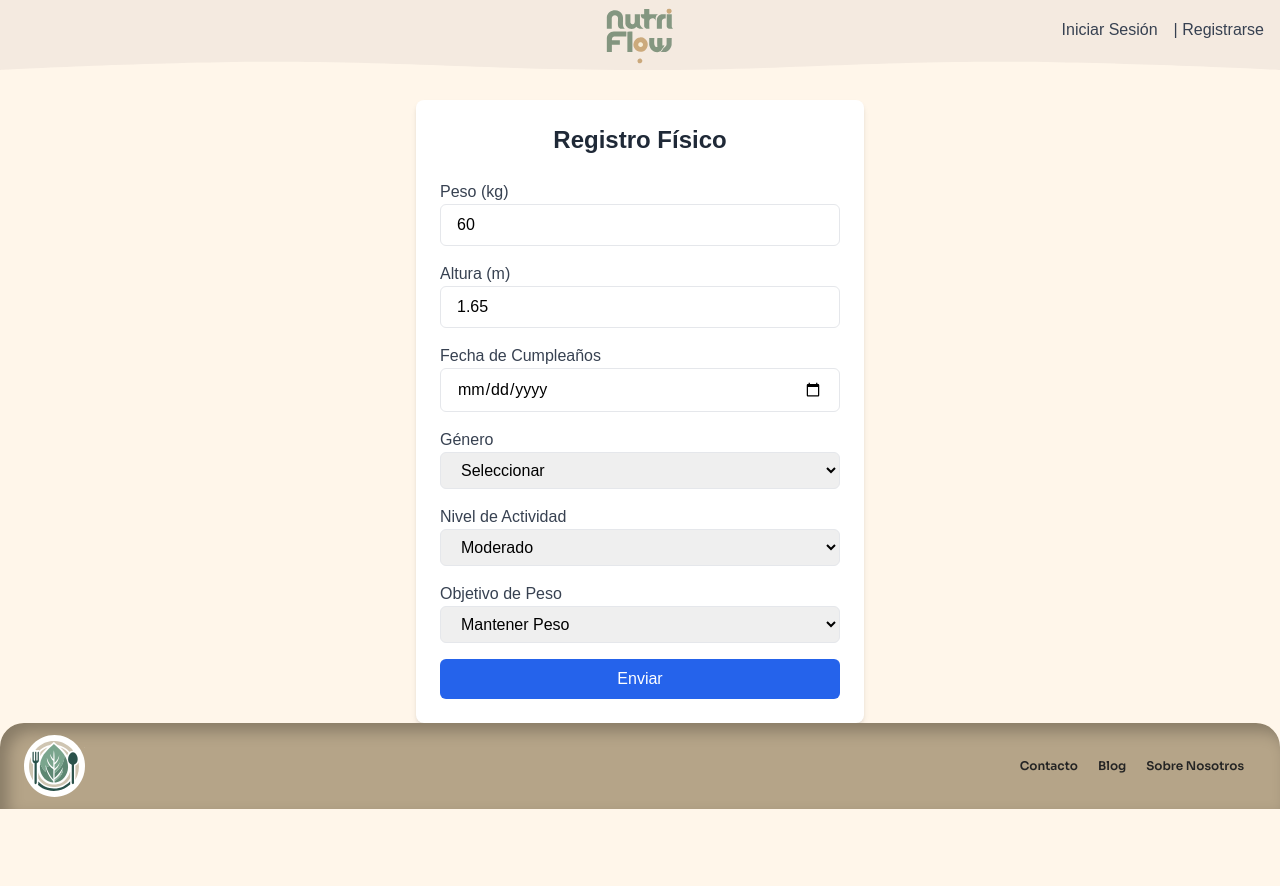
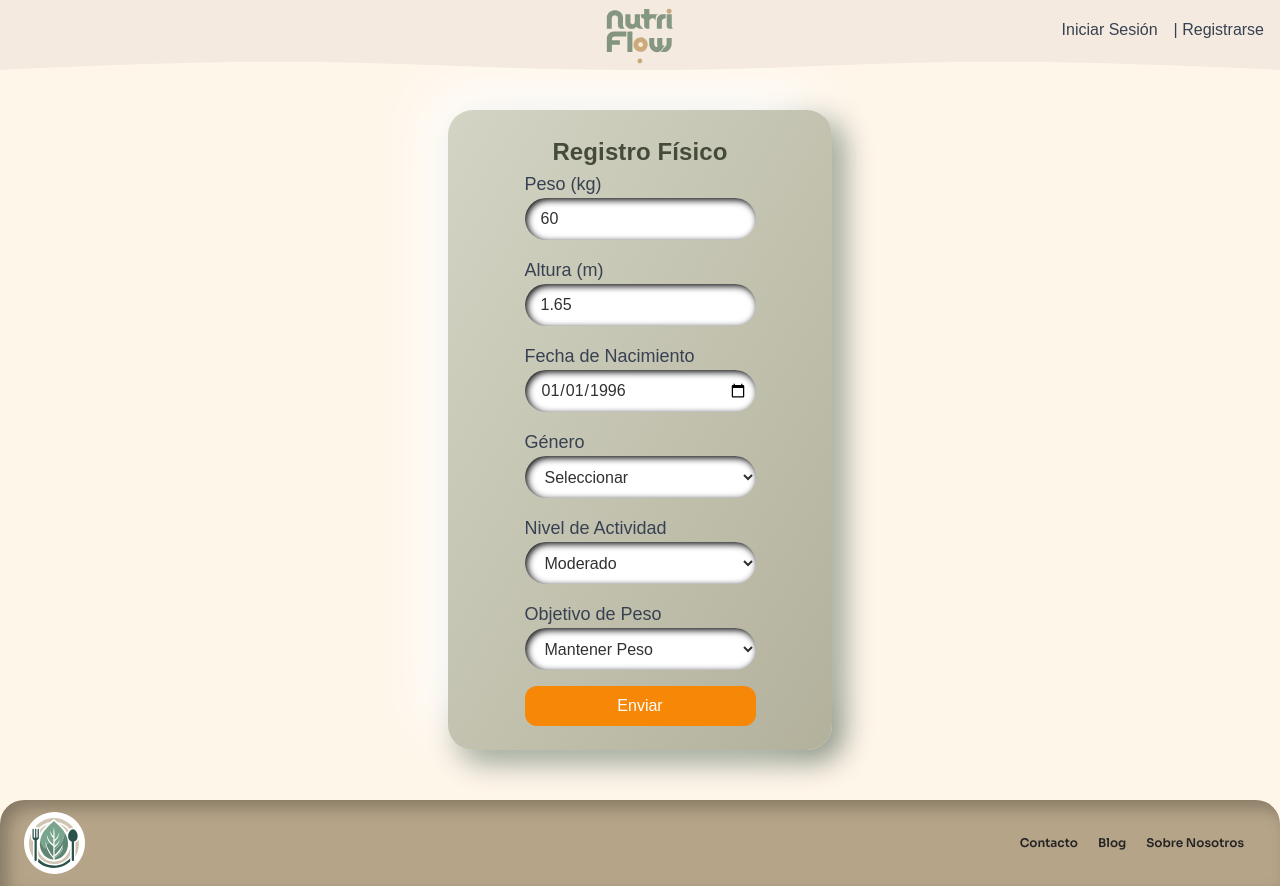
Before and after one commit to nutriflowhenry/nutri-flow-frontend, a Next.js app: page /physical-form in a window 1280 px wide. Before the commit the page ends 809 px from the top, so only its background shows below. Built offline with nearby package versions, Linux system fonts and the light colour scheme; no server answers.

Commit message:
estilo del registro fisico

```diff
--- a/src/views/PhysicalFormView.tsx
+++ b/src/views/PhysicalFormView.tsx
@@ -26,7 +26,7 @@ const PhysicalFormView = () => {
         initialValues: {
             weight: 60,
             height: 1.65,
-            birthdate: '',
+            birthdate: '1996-01-01',
             gender: '',
             activityLevel: 'moderate',
             weightGoal: 'maintain',
@@ -85,19 +85,21 @@ const PhysicalFormView = () => {
     });
 
     return (
-        <div className="max-w-md mx-auto mt-10 p-6 bg-white rounded-lg shadow-md text-black">
-            <h2 className="text-2xl font-semibold text-center text-gray-800 mb-6">Registro Físico</h2>
+        <div className="flex flex-col min-h-[calc(80vh-20px)] md:min-h-[calc(100vh-60px)] justify-center">
+            <div className="flex justify-center items-center mt-6 mb-6">
+                <div className="w-full md:max-w-sm max-w-[350px] bg-gradient-to-br from-[#D3D4C4] to-[#B3B19C] p-6 rounded-[25px] shadow-[-20px_-20px_60px_#FFFFFF,10px_10px_30px_#778474] relative flex flex-col items-center">
+                    <h2 className="text-[24px] font-semibold text-center text-[#444B3B] tracking-[0.005em]">Registro Físico</h2>
                     <form onSubmit={formik.handleSubmit} className="space-y-4">
                         {/* Campo: Peso */}
                         <div>
-                    <label className="block text-gray-700 font-medium">Peso (kg)</label>
+                            <label className="block text-lg font-medium text-gray-700">Peso (kg)</label>
                             <input
                                 type="number"
                                 name="weight"
                                 value={formik.values.weight}
                                 onChange={formik.handleChange}
                                 onBlur={formik.handleBlur}
-                        className="w-full px-4 py-2 border rounded-md focus:outline-none focus:ring-2 focus:ring-blue-500"
+                                className="w-full h-[42px] bg-white shadow-[inset_2px_2px_7px_#000000] rounded-[25px] p-2 pl-4 text-[#313131] focus:outline-none"
                             />
                             {formik.touched.weight && formik.errors.weight && (
                                 <p className="text-red-500 text-sm mt-1">{formik.errors.weight}</p>
@@ -106,7 +108,7 @@ const PhysicalFormView = () => {
 
                         {/* Campo: Altura */}
                         <div>
-                    <label className="block text-gray-700 font-medium">Altura (m)</label>
+                            <label className="block text-lg font-medium text-gray-700">Altura (m)</label>
                             <input
                                 type="number"
                                 name="height"
@@ -114,7 +116,7 @@ const PhysicalFormView = () => {
                                 step="0.01"
                                 onChange={formik.handleChange}
                                 onBlur={formik.handleBlur}
-                        className="w-full px-4 py-2 border rounded-md focus:outline-none focus:ring-2 focus:ring-blue-500"
+                                className="w-full h-[42px] bg-white shadow-[inset_2px_2px_7px_#000000] rounded-[25px] p-2 pl-4 text-[#313131] focus:outline-none"
                             />
                             {formik.touched.height && formik.errors.height && (
                                 <p className="text-red-500 text-sm mt-1">{formik.errors.height}</p>
@@ -123,14 +125,14 @@ const PhysicalFormView = () => {
 
                         {/* Campo: Fecha de Cumpleaños */}
                         <div>
-                    <label className="block text-gray-700 font-medium">Fecha de Cumpleaños</label>
+                            <label className="block text-lg font-medium text-gray-700">Fecha de Nacimiento</label>
                             <input
                                 type="date"
                                 name="birthdate"
-                        value={formik.values.birthdate instanceof Date ? formik.values.birthdate.toISOString().split('T')[0] : formik.values.birthdate}
+                                value={formik.values.birthdate instanceof Date ? formik.values.birthdate.toISOString().split('T')[0] : formik.values.birthdate }
                                 onChange={formik.handleChange}
                                 onBlur={formik.handleBlur}
-                        className="w-full px-4 py-2 border rounded-md focus:outline-none focus:ring-2 focus:ring-blue-500"
+                                className="w-full h-[42px] bg-white shadow-[inset_2px_2px_7px_#000000] rounded-[25px] p-2 pl-4 text-[#313131] focus:outline-none"
                             />
                             {formik.touched.birthdate && formik.errors.birthdate && (
                                 <p className="text-red-500 text-sm mt-1">{formik.errors.birthdate}</p>
@@ -139,13 +141,13 @@ const PhysicalFormView = () => {
 
                         {/* Campo: Género */}
                         <div>
-                    <label className="block text-gray-700 font-medium">Género</label>
+                            <label className="block text-lg font-medium text-gray-700">Género</label>
                             <select
                                 name="gender"
                                 value={formik.values.gender}
                                 onChange={formik.handleChange}
                                 onBlur={formik.handleBlur}
-                        className="w-full px-4 py-2 border rounded-md focus:outline-none focus:ring-2 focus:ring-blue-500"
+                                className="w-full h-[42px] bg-white shadow-[inset_2px_2px_7px_#000000] rounded-[25px] p-2 pl-4 text-[#313131] focus:outline-none"
                             >
                                 <option value="">Seleccionar</option>
                                 <option value="masculino">Masculino</option>
@@ -159,13 +161,13 @@ const PhysicalFormView = () => {
 
                         {/* Campo: Nivel de Actividad */}
                         <div>
-                    <label className="block text-gray-700 font-medium">Nivel de Actividad</label>
+                            <label className="block text-lg font-medium text-gray-700">Nivel de Actividad</label>
                             <select
                                 name="activityLevel"
                                 value={formik.values.activityLevel}
                                 onChange={formik.handleChange}
                                 onBlur={formik.handleBlur}
-                        className="w-full px-4 py-2 border rounded-md focus:outline-none focus:ring-2 focus:ring-blue-500"
+                                className="w-full h-[42px] bg-white shadow-[inset_2px_2px_7px_#000000] rounded-[25px] p-2 pl-4 text-[#313131] focus:outline-none"
                             >
                                 <option value="sedentary">Sedentario</option>
                                 <option value="moderate">Moderado</option>
@@ -179,13 +181,13 @@ const PhysicalFormView = () => {
 
                         {/* Campo: Objetivo de Peso */}
                         <div>
-                    <label className="block text-gray-700 font-medium">Objetivo de Peso</label>
+                            <label className="block text-lg font-medium text-gray-700">Objetivo de Peso</label>
                             <select
                                 name="weightGoal"
                                 value={formik.values.weightGoal}
                                 onChange={formik.handleChange}
                                 onBlur={formik.handleBlur}
-                        className="w-full px-4 py-2 border rounded-md focus:outline-none focus:ring-2 focus:ring-blue-500"
+                                className="w-full h-[42px] bg-white shadow-[inset_2px_2px_7px_#000000] rounded-[25px] p-2 pl-4 text-[#313131] focus:outline-none"
                             >
                                 <option value="lose weight">Perder Peso</option>
                                 <option value="maintain">Mantener Peso</option>
@@ -199,13 +201,15 @@ const PhysicalFormView = () => {
                         <div>
                             <button
                                 type="submit"
-                        className="w-full bg-blue-600 text-white py-2 rounded-md hover:bg-blue-700 transition duration-300"
+                                className="w-full bg-[#f78707] text-white py-2 rounded-xl transition duration-300"
                             >
                                 Enviar
                             </button>
                         </div>
                     </form>
                 </div>
+            </div>
+        </div>
     );
 };
 
```
Lines whose indentation alone changed are shown as unchanged.
